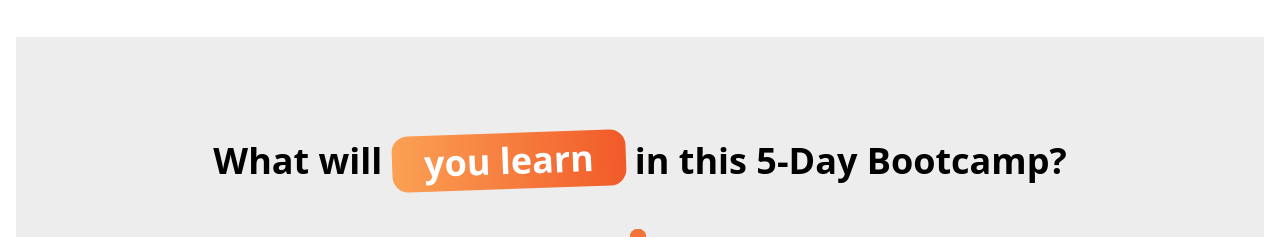
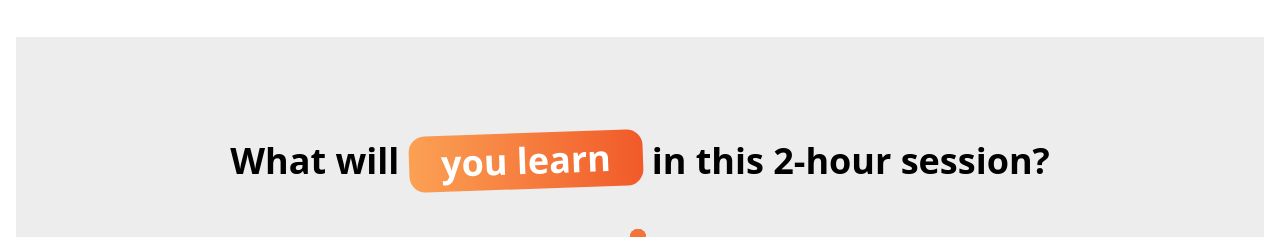
Before and after one commit to Qriocity-Company/Qriocity, a React (Vite) app: page /projectWorkshop in a window 1280 px wide. Shown: the part 1500-1737 px from the top of the page. Built offline with nearby package versions, Linux system fonts and the light colour scheme; grey boxes are pictures that could not be loaded.

Commit message:
Update ProjectWorkshop.jsx

```diff
--- a/src/pages/ProjectWorkshop.jsx
+++ b/src/pages/ProjectWorkshop.jsx
@@ -332,7 +332,7 @@ const ProjectWorkshop = () => {
             >
               you learn{" "}
             </span>{" "}
-            in this 5-Day Bootcamp?
+            in this 2-hour session?
           </h1>
 
           <div className="relative flex flex-col justify-center items-center mt-10 gap-10 px-4 sm:px-8 md:px-16">
```
